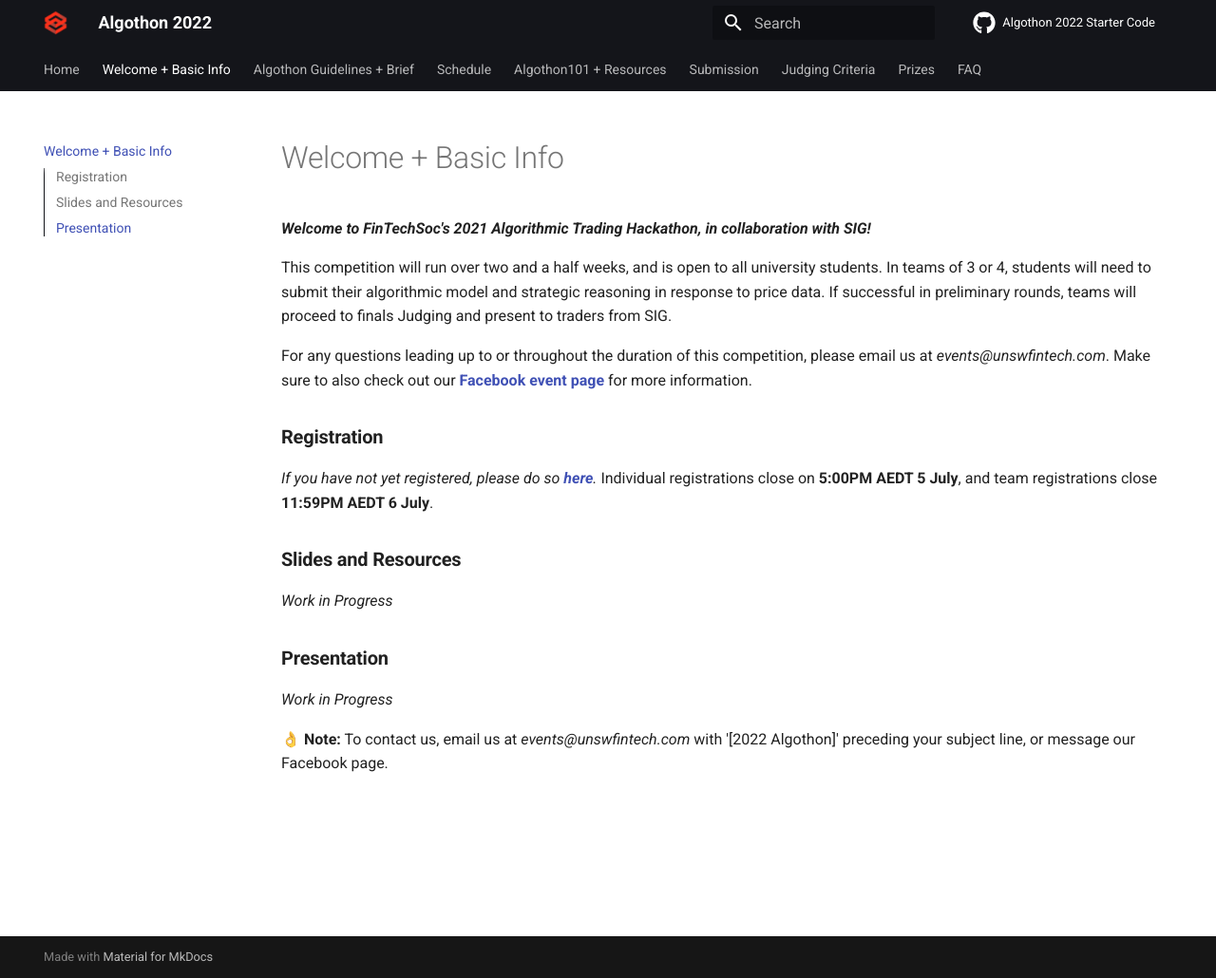
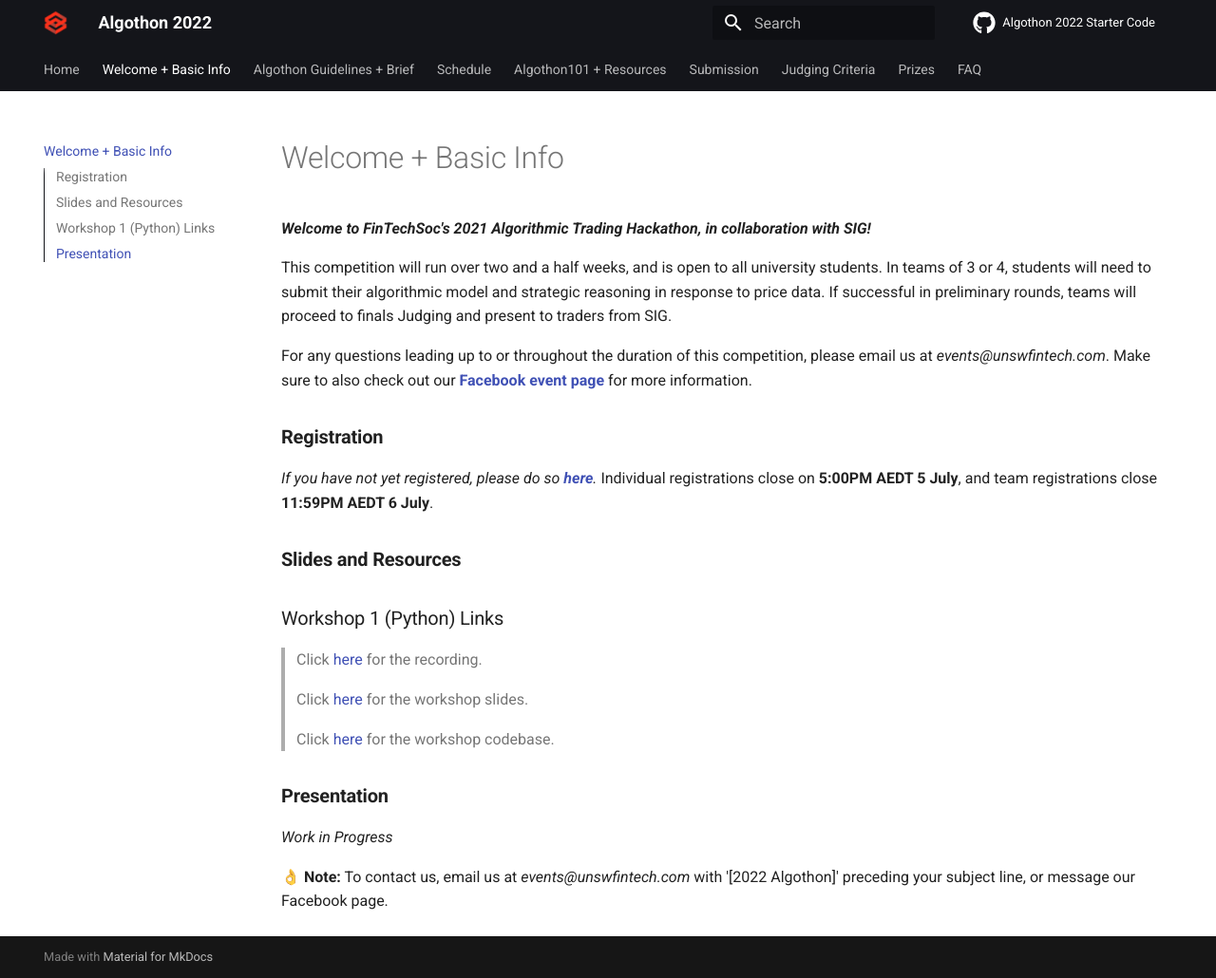
Before and after one commit to loh-0/Algothon25-wiki, an MkDocs documentation site: the page built from docs/1basicInfo.md, in a window 1280 px wide and 1030 px high. Shown: the whole window at 95% size. Built offline with MkDocs 1.6.1 and Material for MkDocs 9.7.7, drawn with Linux system fonts in a browser that asks for light colours; comment, search, counter and statistics services are not loaded.

Commit message:
moved the links to the slides

```diff
--- a/docs/1basicInfo.md
+++ b/docs/1basicInfo.md
@@ -14,7 +14,13 @@
 
 ### **Slides and Resources**
 
-*Work in Progress*
+### Workshop 1 (Python) Links
+> Click [here](https://zoom.us/rec/share/sF8EVA8-_VaUEnGM-3ZoIgSbD5bYyGoW1TXnYD1U71-A0PHdR_8DU116lU2Ab5Qi.OhWS8Dh6lV2ibvC9) for the recording.
+
+> Click [here](https://unsw-my.sharepoint.com/:p:/g/personal/z5363065_ad_unsw_edu_au/EU0JccsEvXpAqg_s6zTMS2MBR3nhdrKBAT9pcOBlouPE_g?rtime=DCx2B_5U2kg) for the workshop slides.
+
+> Click [here](https://replit.com/@UNSW-Fintech-So/AlgothonWorkshop1-Overview#main.py) for the workshop codebase.
+
 
 ### **Presentation**
 
```
Also changed, not shown: docs/index.md (+2 -9 lines).
